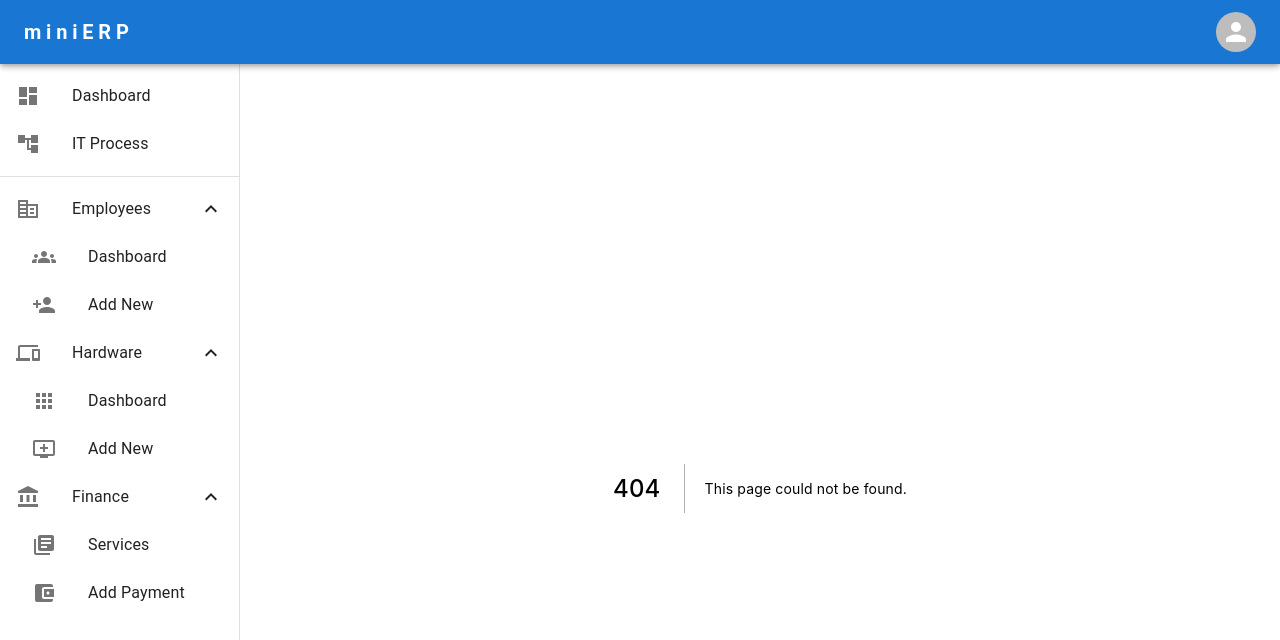
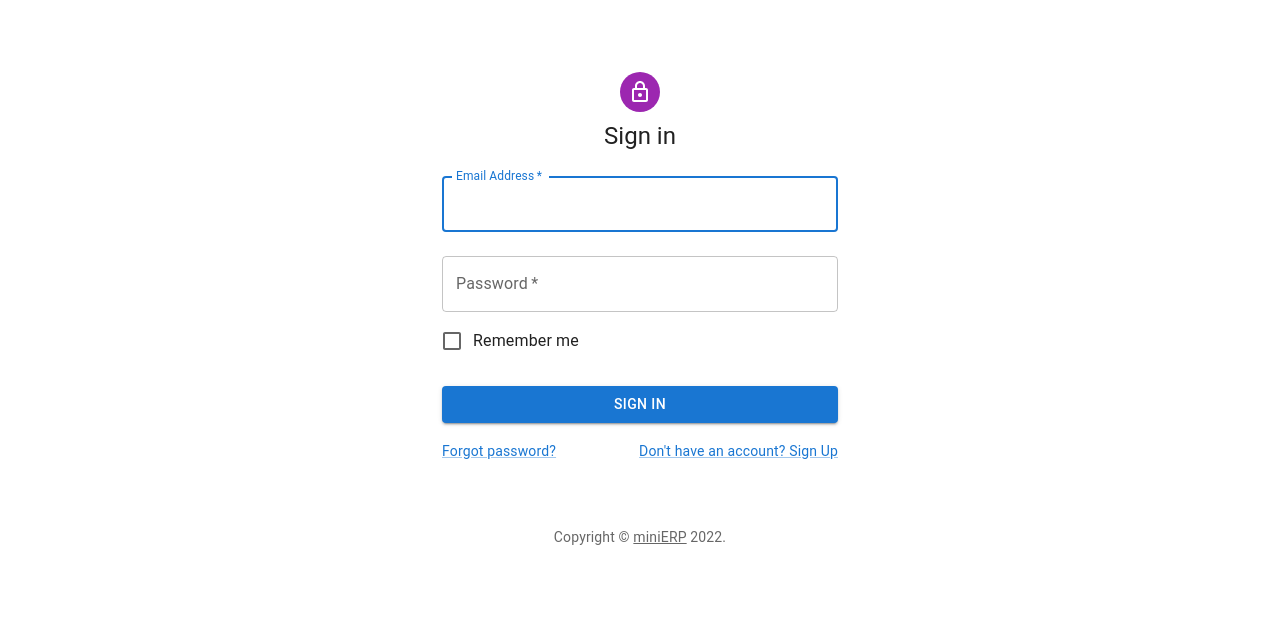
Before and after one commit to 9akashnp8/miniERP-next.js, a Next.js app: page /login in a window 1280 px wide. Before the commit this address had no page. Shown: the top 640 px of the page. Built offline with nearby package versions, Linux system fonts and the light colour scheme.

Commit message:
Add Login Page & Remove default Layout from it

```diff
--- a/pages/_app.js
+++ b/pages/_app.js
@@ -1,11 +1,16 @@
 import Layout from '../components/Layout';
 
+
 function MyApp({ Component, pageProps }) {
+
+  const getLayout = Component.getLayout || ((page) => {
   return (
     <Layout>
-      <Component {...pageProps} />
+      {page}
     </Layout>
-  )
+  )})
+
+  return getLayout(<Component {...pageProps} />)
 }
 
 export default MyApp
--- /dev/null
+++ b/pages/login.js
@@ -0,0 +1,128 @@
+// 3rd party UI libraries
+import * as React from 'react';
+import Avatar from '@mui/material/Avatar';
+import Button from '@mui/material/Button';
+import CssBaseline from '@mui/material/CssBaseline';
+import TextField from '@mui/material/TextField';
+import FormControlLabel from '@mui/material/FormControlLabel';
+import Checkbox from '@mui/material/Checkbox';
+import Link from '@mui/material/Link';
+import Grid from '@mui/material/Grid';
+import Box from '@mui/material/Box';
+import LockOutlinedIcon from '@mui/icons-material/LockOutlined';
+import Typography from '@mui/material/Typography';
+import Container from '@mui/material/Container';
+import { createTheme, ThemeProvider } from '@mui/material/styles';
+import { useState } from 'react';
+import Router from 'next/router';
+// 3rd party functional libs
+
+function Copyright(props) {
+    return (
+      <Typography variant="body2" color="text.secondary" align="center" {...props}>
+        {'Copyright © '}
+        <Link color="inherit" href="https://minierp.akashnp.dev">
+          miniERP
+        </Link>{' '}
+        {new Date().getFullYear()}
+        {'.'}
+      </Typography>
+    );
+}
+
+const theme = createTheme();
+
+export default function Login() {
+
+    const initialFormData = Object.freeze({
+        username: '',
+        password: ''
+    });
+
+    const [formData, setFormData] = useState(initialFormData);
+
+    function handleChange(event) {
+        setFormData({
+            ...formData,
+            [event.target.name]: event.target.value.trim(),
+        });
+    }
+
+    function handleSubmit(event) {
+        event.preventDefault();
+    };
+
+    return (
+        <ThemeProvider theme={theme}>
+            <Container component="main" maxWidth="xs">
+                <CssBaseline />
+                <Box
+                sx={{
+                    marginTop: 8,
+                    display: 'flex',
+                    flexDirection: 'column',
+                    alignItems: 'center',
+                }}
+                >
+                <Avatar sx={{ m: 1, bgcolor: 'secondary.main' }}>
+                    <LockOutlinedIcon />
+                </Avatar>
+                <Typography component="h1" variant="h5">
+                    Sign in
+                </Typography>
+                <Box component="form" onSubmit={handleSubmit} noValidate sx={{ mt: 1 }}>
+                    <TextField
+                        margin="normal"
+                        required
+                        fullWidth
+                        id="username"
+                        label="Email Address"
+                        name="username"
+                        autoComplete="username"
+                        autoFocus
+                        onChange={handleChange}
+                    />
+                    <TextField
+                        margin="normal"
+                        required
+                        fullWidth
+                        name="password"
+                        label="Password"
+                        type="password"
+                        id="password"
+                        autoComplete="current-password"
+                        onChange={handleChange}
+                    />
+                    <FormControlLabel
+                        control={<Checkbox value="remember" color="primary" />}
+                        label="Remember me"
+                    />
+                    <Button
+                        type="submit"
+                        fullWidth
+                        variant="contained"
+                        sx={{ mt: 3, mb: 2 }}
+                    >
+                    Sign In
+                    </Button>
+                    <Grid container>
+                    <Grid item xs>
+                        <Link href="#" variant="body2">
+                        Forgot password?
+                        </Link>
+                    </Grid>
+                    <Grid item>
+                        <Link href="#" variant="body2">
+                        {"Don't have an account? Sign Up"}
+                        </Link>
+                    </Grid>
+                    </Grid>
+                </Box>
+                </Box>
+                <Copyright sx={{ mt: 8, mb: 4 }} />
+            </Container>
+        </ThemeProvider>
+    );
+}
+
+Login.getLayout = (page) => page;
```
